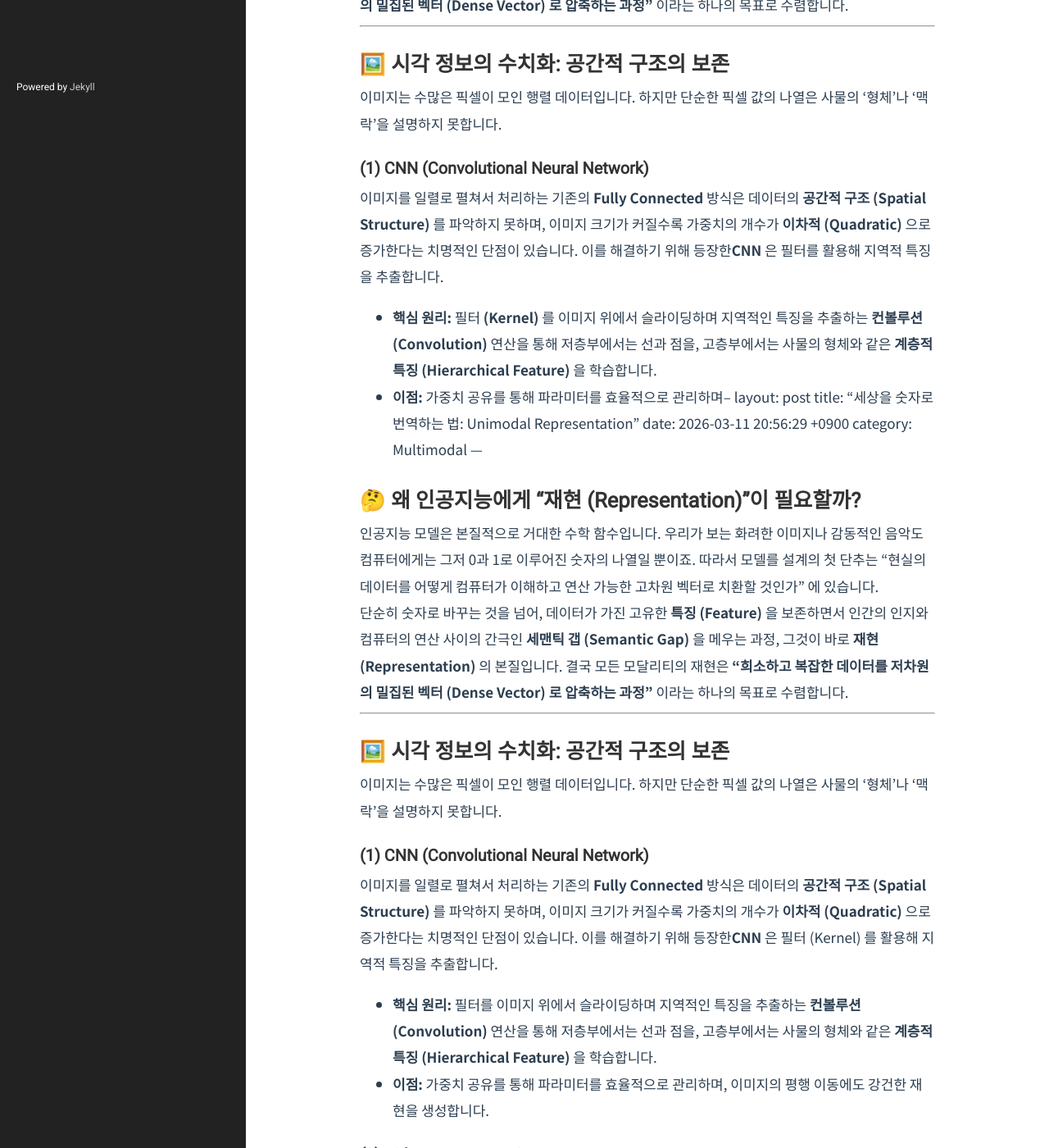
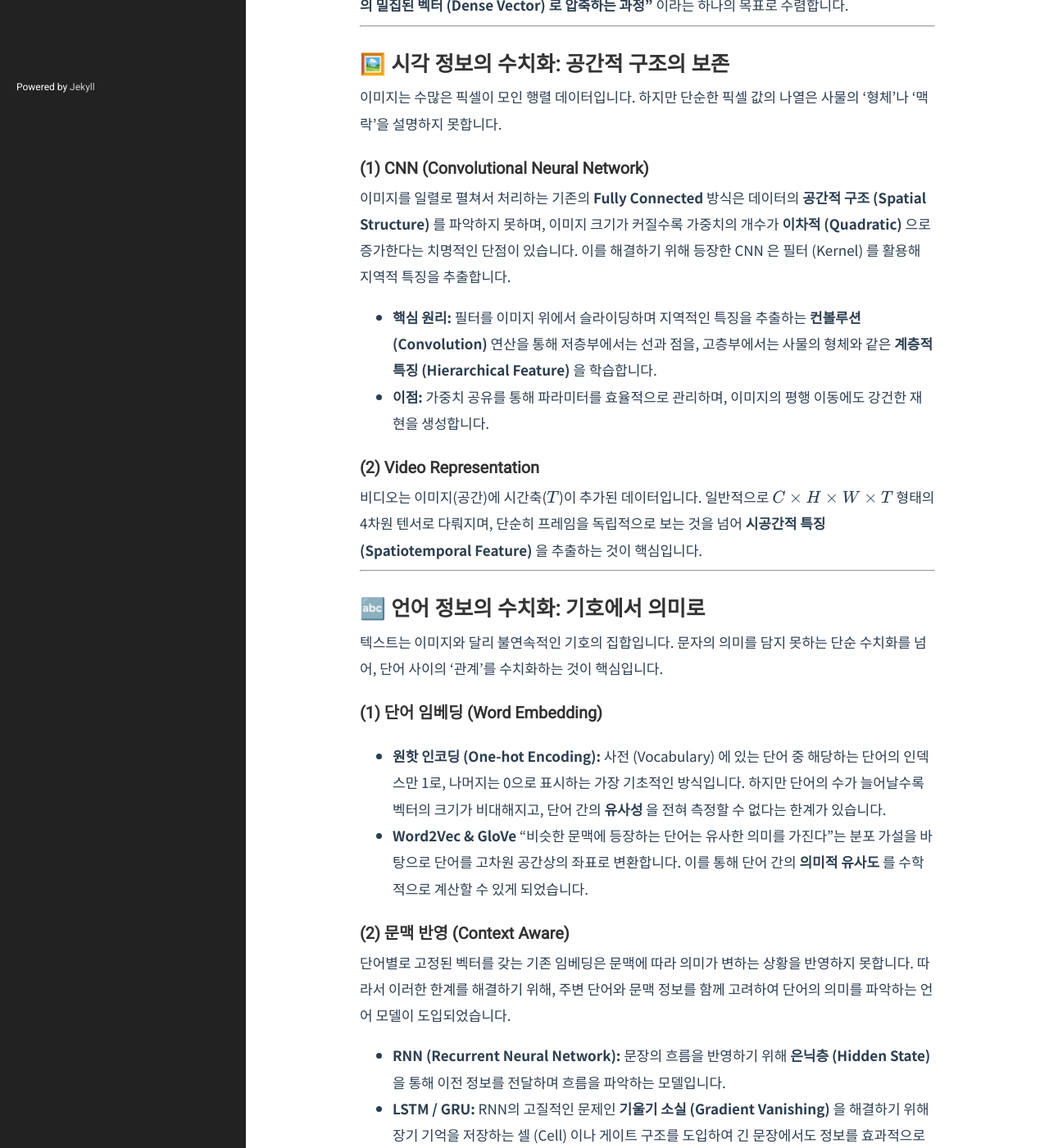
Before and after one commit to Youngjun-CV/Youngjun-CV.github.io, a Jekyll site: the page built from _posts/multimodal/2026-03-11-unimodal-representation.markdown, in a window 1280 px wide and 1400 px high, scrolled down 444 px. Shown: the whole window at 82% size. Built offline with Jekyll 4.4.1, drawn with Linux system fonts in a browser that asks for light colours; formulas are drawn with MathJax 3; some of the changed text lies outside the part shown.

Commit message:
Update 2026-03-11-unimodal-representation.markdown

```diff
--- a/_posts/multimodal/2026-03-11-unimodal-representation.markdown
+++ b/_posts/multimodal/2026-03-11-unimodal-representation.markdown
@@ -18,31 +18,7 @@ category: Multimodal
 이미지는 수많은 픽셀이 모인 행렬 데이터입니다. 하지만 단순한 픽셀 값의 나열은 사물의 '형체'나 '맥락'을 설명하지 못합니다.
 
 ### **(1) CNN (Convolutional Neural Network)**
-이미지를 일렬로 펼쳐서 처리하는 기존의 **Fully Connected** 방식은 데이터의 **공간적 구조 (Spatial Structure)** 를 파악하지 못하며, 이미지 크기가 커질수록 가중치의 개수가 **이차적 (Quadratic)** 으로 증가한다는 치명적인 단점이 있습니다. 이를 해결하기 위해 등장한**CNN** 은 필터를 활용해 지역적 특징을 추출합니다.
-
-* **핵심 원리:** 필터 **(Kernel)** 를 이미지 위에서 슬라이딩하며 지역적인 특징을 추출하는 **컨볼루션 (Convolution)** 연산을 통해 저층부에서는 선과 점을, 고층부에서는 사물의 형체와 같은 **계층적 특징 (Hierarchical Feature)** 을 학습합니다.
-
-* **이점:** 가중치 공유를 통해 파라미터를 효율적으로 관리하며--
-layout: post
-title: "세상을 숫자로 번역하는 법: Unimodal Representation"
-date: 2026-03-11 20:56:29 +0900
-category: Multimodal
----
-
-## 🤔 왜 인공지능에게 "재현 (Representation)"이 필요할까?
-
-인공지능 모델은 본질적으로 거대한 수학 함수입니다. 우리가 보는 화려한 이미지나 감동적인 음악도 컴퓨터에게는 그저 0과 1로 이루어진 숫자의 나열일 뿐이죠. 따라서 모델를 설계의 첫 단추는 "현실의 데이터를 어떻게 컴퓨터가 이해하고 연산 가능한 고차원 벡터로 치환할 것인가" 에 있습니다.
-
-단순히 숫자로 바꾸는 것을 넘어, 데이터가 가진 고유한 **특징 (Feature)** 을 보존하면서 인간의 인지와 컴퓨터의 연산 사이의 간극인 **세맨틱 갭 (Semantic Gap)** 을 메우는 과정, 그것이 바로 **재현 (Representation)** 의 본질입니다. 결국 모든 모달리티의 재현은 **"희소하고 복잡한 데이터를 저차원의 밀집된 벡터 (Dense Vector) 로 압축하는 과정"** 이라는 하나의 목표로 수렴합니다.
-
----
-
-## 🖼️ 시각 정보의 수치화: 공간적 구조의 보존
-
-이미지는 수많은 픽셀이 모인 행렬 데이터입니다. 하지만 단순한 픽셀 값의 나열은 사물의 '형체'나 '맥락'을 설명하지 못합니다.
-
-### **(1) CNN (Convolutional Neural Network)**
-이미지를 일렬로 펼쳐서 처리하는 기존의 **Fully Connected** 방식은 데이터의 **공간적 구조 (Spatial Structure)** 를 파악하지 못하며, 이미지 크기가 커질수록 가중치의 개수가 **이차적 (Quadratic)** 으로 증가한다는 치명적인 단점이 있습니다. 이를 해결하기 위해 등장한**CNN** 은 필터 (Kernel) 를 활용해 지역적 특징을 추출합니다.
+이미지를 일렬로 펼쳐서 처리하는 기존의 **Fully Connected** 방식은 데이터의 **공간적 구조 (Spatial Structure)** 를 파악하지 못하며, 이미지 크기가 커질수록 가중치의 개수가 **이차적 (Quadratic)** 으로 증가한다는 치명적인 단점이 있습니다. 이를 해결하기 위해 등장한 CNN 은 필터 (Kernel) 를 활용해 지역적 특징을 추출합니다.
 
 * **핵심 원리:** 필터를 이미지 위에서 슬라이딩하며 지역적인 특징을 추출하는 **컨볼루션 (Convolution)** 연산을 통해 저층부에서는 선과 점을, 고층부에서는 사물의 형체와 같은 **계층적 특징 (Hierarchical Feature)** 을 학습합니다.
 
@@ -61,7 +37,7 @@ category: Multimodal
 
 * **Word2Vec & GloVe** "비슷한 문맥에 등장하는 단어는 유사한 의미를 가진다"는 분포 가설을 바탕으로 단어를 고차원 공간상의 좌표로 변환합니다. 이를 통해 단어 간의 **의미적 유사도** 를 수학적으로 계산할 수 있게 되었습니다.
 
-### **(2) 문맥 반영 (Context-Aware)**
+### **(2) 문맥 반영 (Context Aware)**
 단어별로 고정된 벡터를 갖는 기존 임베딩은 문맥에 따라 의미가 변하는 상황을 반영하지 못합니다. 따라서 이러한 한계를 해결하기 위해, 주변 단어와 문맥 정보를 함께 고려하여 단어의 의미를 파악하는 언어 모델이 도입되었습니다.
 
 * **RNN (Recurrent Neural Network):** 문장의 흐름을 반영하기 위해 **은닉층 (Hidden State)** 을 통해 이전 정보를 전달하며 흐름을 파악하는 모델입니다.
@@ -95,7 +71,7 @@ category: Multimodal
 ### **(2) 모호성 해소**
 예를 들어 **"GOAT"** 라는 단어는 텍스트만 보았을 때 동물 '염소'인지, '역사상 최고의 선수 **(Greatest Of All Time)'** 인지 알기 어렵습니다. 이때 이미지나 음성 정보가 결합되면 문맥적 모호성을 즉각적으로 해소할 수 있습니다.
 
-### **(3) 실세계 데이터의 복합성:**
+### **(3) 실세계 데이터의 복합성**
 우리가 살아가 우리가 살아가는 현실의 모든 정보는 시각, 청각, 촉각 등이 결합된 **멀티모달** 형태입니다. 진정한 인공지능이라면 다양한 감각 정보를 통합하여 **이미지 캡셔닝** 이나 **시각적 질의응답 (VQA)** 과 같은 복합적인 태스크를 수행할 수 있어야 합니다.
 
 ---
```
